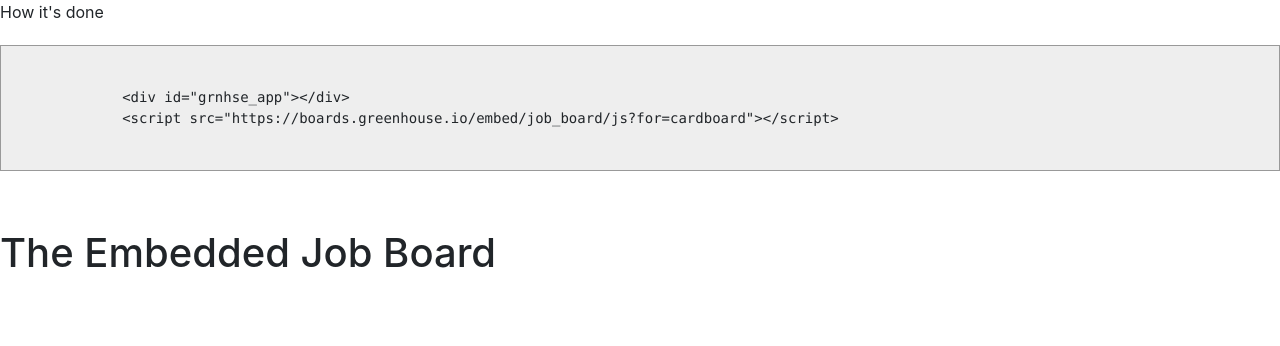
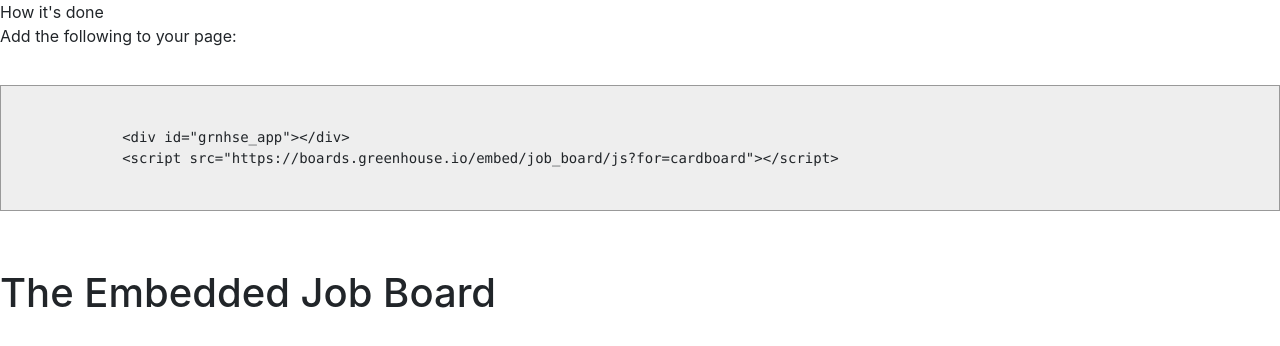
Before and after one commit to liamkillion/jobboardembed, a plain HTML site: page index.html in a window 1280 px wide. Drawn offline with nearby package versions, Linux system fonts and the light colour scheme; a script that the page names is missing.

Commit message:
Update index.html

```diff
--- a/index.html
+++ b/index.html
@@ -8,6 +8,7 @@
   <body>
     <div class="container>
       <h1>How it's done</h1>
+        <p>Add the following to your page:</p>
         <pre>
           <code style="background-color:#eee;border:1px solid #999;display:block;padding:20px;">
             &#60;div id="grnhse_app"&#62;&#60;/div&#62;
```
